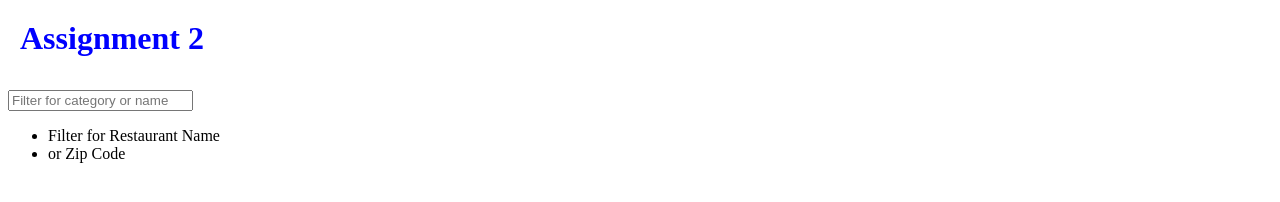
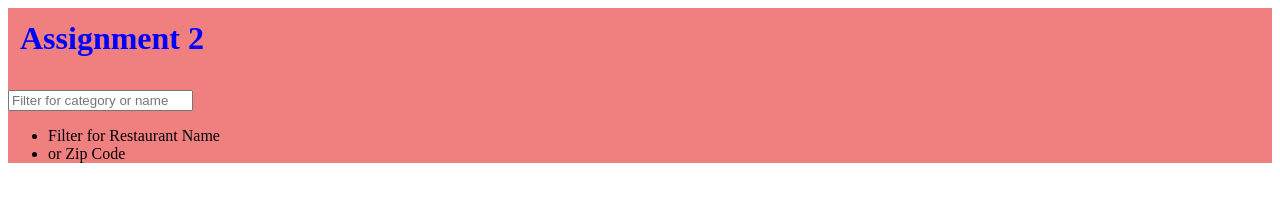
Before and after one commit to Francisco-Contreras10/INST377-A2, a website: page public/index.html in a window 1280 px wide. Drawn offline with nearby package versions, Linux system fonts and the light colour scheme; no server answers.

Commit message:
Update styles.css

```diff
--- a/public/styles.css
+++ b/public/styles.css
@@ -5,7 +5,10 @@ h1 {
     padding: 12px;
     justify-content: center;
 }
-
+form{
+    justify-content: center;
+    background: lightcoral;
+}
 .navContainer li{
     border-bottom: 1px solid lightgray;
     margin: 0px;
```
